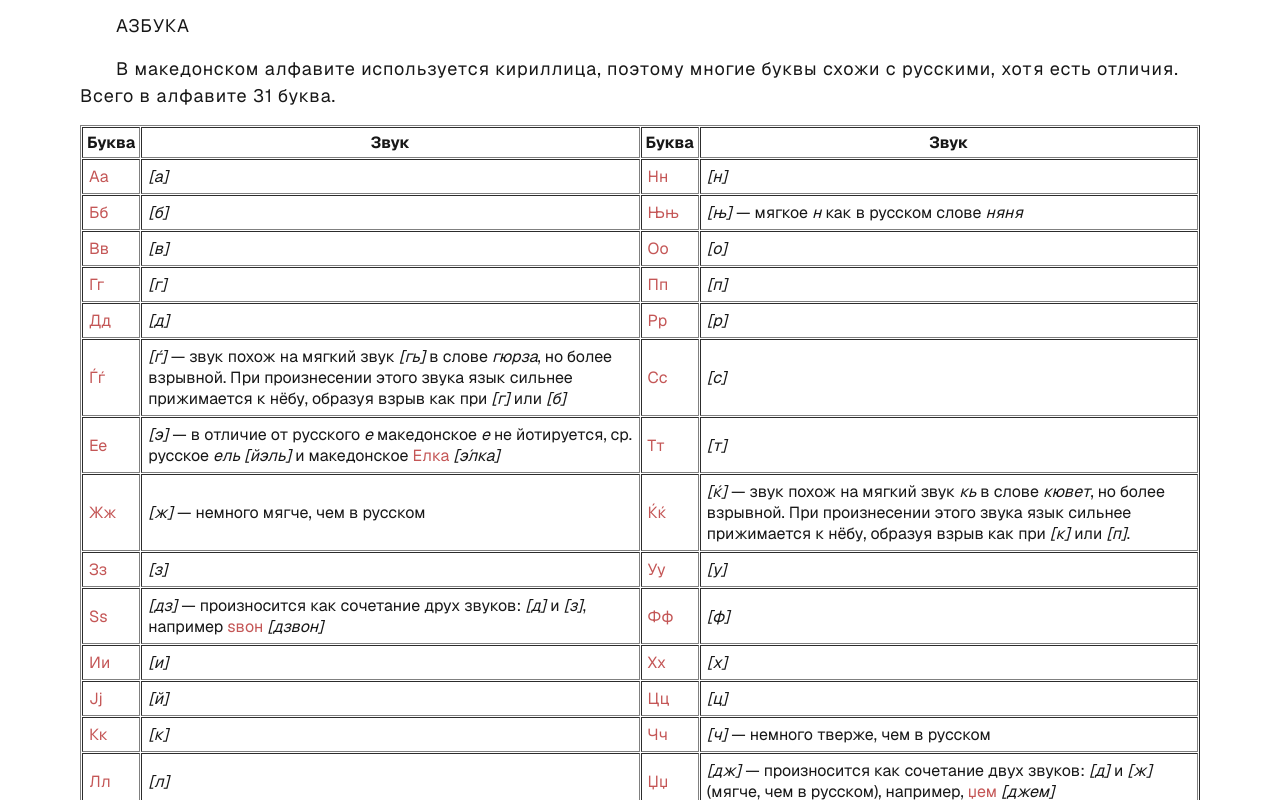
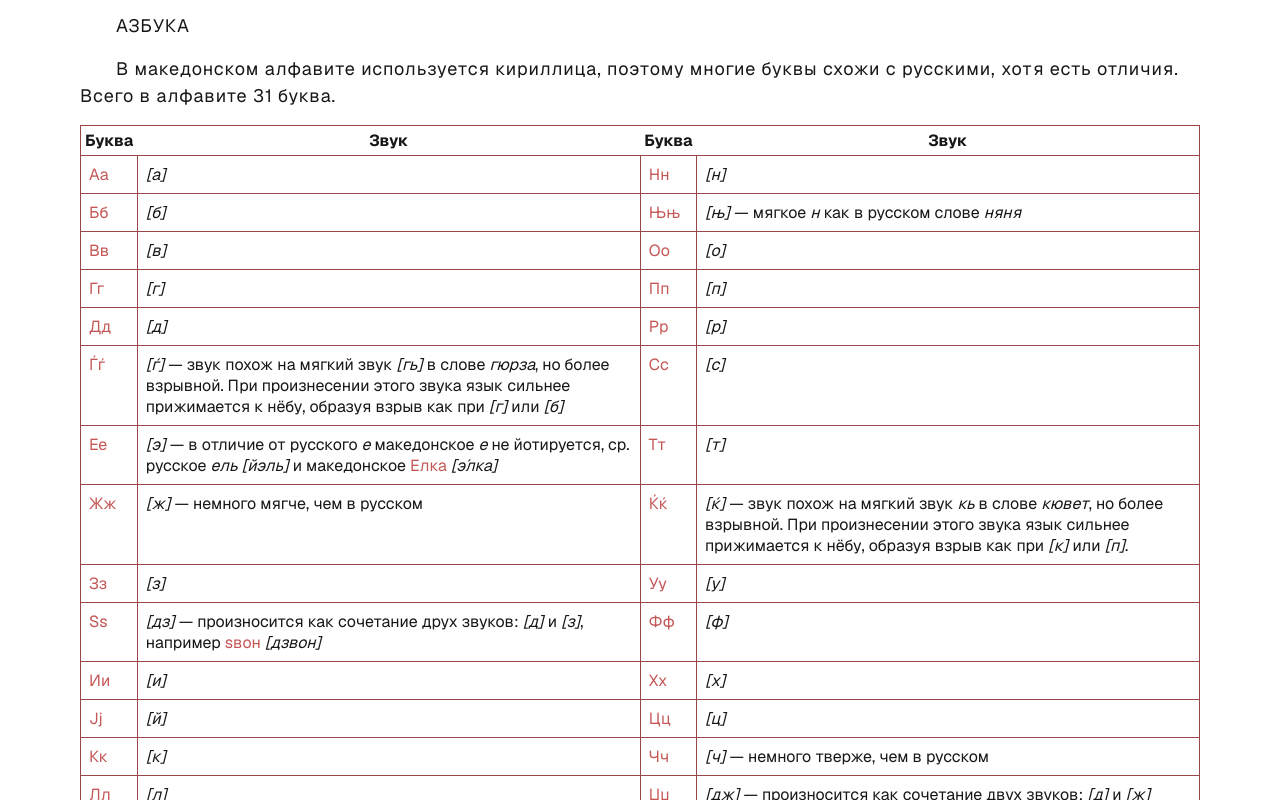
Before and after one commit to Andrey1914/mkd-self-teacher, a Next.js app: page / in a window 1280 px wide. Shown: the part 820-1620 px from the top of the page. Built offline with nearby package versions, Linux system fonts and the light colour scheme.

Commit message:
added section grammar

```diff
--- a/components/Lessons/Lesson1.tsx
+++ b/components/Lessons/Lesson1.tsx
@@ -1,8 +1,9 @@
 import React from "react";
-import parse from "html-react-parser";
+
 import lesson1 from "../../prisma/lessons/lesson-1";
 import { Exercise1 } from "@/components/Exercises/Lesson1/Exercise1";
 import { Vocabulary1 } from "@/components/Vocabulary/Lesson1/Vocabulary1";
+import { formatText } from "@/utils/textFormat";
 
 export function Lesson1() {
   let vocabIndex = 0;
@@ -11,15 +12,21 @@ export function Lesson1() {
 
   return (
     <>
-      <h1>{parse(lesson1.title?.join(", ") ?? "Без названия")}</h1>
+      <h1>{formatText(lesson1.title?.join(", ") ?? "Без названия")}</h1>
       {lesson1.sections?.map((section, i) => (
         <section key={i} style={{ marginBottom: "2rem" }}>
           {!handledTypes.includes(section.type) &&
             (Array.isArray(section.title)
               ? section.title.length > 0 && (
-                  <h2>{parse(section.title.join(", "))}</h2>
+                  <h2>{formatText(section.title.join(", "))}</h2>
                 )
-              : section.title && <h2>{parse(section.title)}</h2>)}
+              : section.title && <h2>{formatText(section.title)}</h2>)}
+
+          {Array.isArray(section.subtitle) && section.subtitle.length > 0 && (
+            <h3 style={{ marginTop: "-0.5rem", marginBottom: "1rem" }}>
+              {formatText(section.subtitle.join(", "))}
+            </h3>
+          )}
 
           {section.content?.intro && (
             <>
@@ -41,46 +48,94 @@ export function Lesson1() {
 
               return (
                 <div key={idx} style={{ margin: "1rem 0" }}>
-                  <table border={1} cellPadding={5} cellSpacing={1}>
+                  <table
+                    // border={1}
+                    // cellPadding={5}
+                    // cellSpacing={1}
+                    style={{
+                      width: "100%",
+                      borderCollapse: "collapse",
+                      marginBottom: "1rem",
+                      border: "1px solid #994747",
+                    }}
+                  >
                     <thead>
                       <tr>
-                        <th>Буква</th>
-                        <th>Звук</th>
-                        <th>Буква</th>
-                        <th>Звук</th>
+                        <th
+                          style={{
+                            borderLeft: idx > 0 ? "1px solid #fff" : "none",
+                          }}
+                        >
+                          Буква
+                        </th>
+                        <th
+                          style={{
+                            borderLeft: idx > 0 ? "1px solid #fff" : "none",
+                          }}
+                        >
+                          Звук
+                        </th>
+                        <th
+                          style={{
+                            borderLeft: idx > 0 ? "1px solid #fff" : "none",
+                          }}
+                        >
+                          Буква
+                        </th>
+                        <th
+                          style={{
+                            borderLeft: idx > 0 ? "1px solid #fff" : "none",
+                          }}
+                        >
+                          Звук
+                        </th>
                       </tr>
                     </thead>
                     <tbody>
                       {Array.from({
                         length: Math.max(left.length, right.length),
                       }).map((_, rowIdx) => {
-                        const withItalic = (text: string | undefined) =>
-                          (text ?? "").replace(
-                            /\[([^\]]+)\]/g,
-                            "<em>[$1]</em>"
-                          );
-
                         return (
                           <tr key={rowIdx}>
-                            <td>
-                              {parse(
-                                `<span style="color: rgb(196, 86, 86);">${
-                                  left[rowIdx]?.letter ?? ""
-                                }</span>`
+                            <td
+                              style={{
+                                padding: "0.5rem",
+                                verticalAlign: "top",
+                                border: "1px solid #994747",
+                              }}
+                            >
+                              {formatText(
+                                `<span>${left[rowIdx]?.letter ?? ""}</span>`
                               )}
                             </td>
-                            <td>
-                              {parse(withItalic(left[rowIdx]?.sound ?? ""))}
+                            <td
+                              style={{
+                                padding: "0.5rem",
+                                verticalAlign: "top",
+                                border: "1px solid #994747",
+                              }}
+                            >
+                              {formatText(left[rowIdx]?.sound ?? "")}
                             </td>
-                            <td>
-                              {parse(
-                                `<span style="color: rgb(196, 86, 86);">${
-                                  right[rowIdx]?.letter ?? ""
-                                }</span>`
+                            <td
+                              style={{
+                                padding: "0.5rem",
+                                verticalAlign: "top",
+                                border: "1px solid #994747",
+                              }}
+                            >
+                              {formatText(
+                                `<span>${right[rowIdx]?.letter ?? ""}</span>`
                               )}
                             </td>
-                            <td>
-                              {parse(withItalic(right[rowIdx]?.sound ?? ""))}
+                            <td
+                              style={{
+                                padding: "0.5rem",
+                                verticalAlign: "top",
+                                border: "1px solid #994747",
+                              }}
+                            >
+                              {formatText(right[rowIdx]?.sound ?? "")}
                             </td>
                           </tr>
                         );
@@ -96,23 +151,11 @@ export function Lesson1() {
             section.content.text
               .split(/\n\s*\n/)
               .filter((line) => line.trim().length > 0)
-              .map((paragraph, i) => {
-                const withItalic = paragraph.replace(
-                  /\[([^\]]+)\]/g,
-                  (_, inner) => `<em>[${inner}]</em>`
-                );
-
-                const withBold = withItalic.replace(
-                  /«(.*?)»/g,
-                  (_, inner) => `<strong>${inner}</strong>`
-                );
-
-                return (
+              .map((paragraph, i) => (
                 <p key={i} style={{ marginBottom: 0 }}>
-                    {parse(withBold)}
+                  {formatText(paragraph)}
                 </p>
-                );
-              })}
+              ))}
 
           <div style={{ paddingTop: "2rem" }}>
             {!exercise1 &&
@@ -124,12 +167,6 @@ export function Lesson1() {
           </div>
 
           <>
-            {section.subtitle && (
-              <h3 style={{ padding: "0 0 1rem 1rem" }}>
-                {parse(section.subtitle.join(", "))}
-              </h3>
-            )}
-
             {section.content?.description && section.content?.subtitle && (
               <div
                 style={{
@@ -141,16 +178,12 @@ export function Lesson1() {
                 }}
               >
                 <div style={{ flex: 1 }}>
-                  <h3 style={{ fontStyle: "italic" }}>
-                    {section.content.subtitle.mkd}
-                  </h3>
-                  <p>{parse(section.content.description.mkd)}</p>
+                  <h3>{formatText(section.content.subtitle.mkd)}</h3>
+                  <p>{formatText(section.content.description.mkd)}</p>
                 </div>
                 <div style={{ flex: 1 }}>
-                  <h3 style={{ fontStyle: "italic" }}>
-                    {section.content.subtitle.ru}
-                  </h3>
-                  <p>{parse(section.content.description.ru)}</p>
+                  <h3>{formatText(section.content.subtitle.ru)}</h3>
+                  <p>{formatText(section.content.description.ru)}</p>
                 </div>
               </div>
             )}
@@ -159,7 +192,6 @@ export function Lesson1() {
               <div
                 style={{
                   padding: "5px",
-
                   display: "flex",
                   gap: "2rem",
                   marginBottom: "1rem",
@@ -189,7 +221,7 @@ export function Lesson1() {
                           style={{ marginBottom: "1rem" }}
                         >
                           <strong>{speakerData.speaker.mkd}</strong>{" "}
-                          {parse(speakerData.mkd[replyIndex])}
+                          {formatText(speakerData.mkd[replyIndex])}
                         </p>
                       );
                     })}
@@ -217,7 +249,7 @@ export function Lesson1() {
                           style={{ marginBottom: "1rem" }}
                         >
                           <strong>{speakerData.speaker.ru}</strong>{" "}
-                          {parse(speakerData.ru[replyIndex])}
+                          {formatText(speakerData.ru[replyIndex])}
                         </p>
                       );
                     })}
@@ -260,7 +292,7 @@ export function Lesson1() {
                           </td>
                           <td style={{ padding: "1rem", verticalAlign: "top" }}>
                             <p style={{ color: "#333", textIndent: 0 }}>
-                              {parse(section.content.text)}
+                              {formatText(section.content.text)}
                             </p>
                           </td>
                         </tr>
@@ -289,7 +321,7 @@ export function Lesson1() {
                   style={{
                     width: "100%",
                     borderCollapse: "collapse",
-                    marginBottom: "2rem",
+                    marginBottom: "1rem",
                     border: "1px solid #994747",
                   }}
                 >
@@ -312,15 +344,13 @@ export function Lesson1() {
                     </tr>
                   </thead>
                   <tbody>
-                    {section.content.words.map(
-                      (
-                        row: {
+                    {section.content.words.map((row, idx) => {
+                      const r = row as {
                         land: string;
                         nationality: string;
                         adjective: string;
-                        },
-                        idx: number
-                      ) => (
+                      };
+                      return (
                         <tr key={idx}>
                           <td
                             style={{
@@ -329,9 +359,7 @@ export function Lesson1() {
                               border: "1px solid #994747",
                             }}
                           >
-                            {parse(
-                              `<span style="color: rgb(196, 86, 86);">${row.land}</span>`
-                            )}
+                            {formatText(`<span>${r.land}</span>`)}
                           </td>
                           <td
                             style={{
@@ -340,9 +368,7 @@ export function Lesson1() {
                               border: "1px solid #994747",
                             }}
                           >
-                            {parse(
-                              `<span style="color: rgb(196, 86, 86);">${row.nationality}</span>`
-                            )}
+                            {formatText(`<span>${r.nationality}</span>`)}
                           </td>
                           <td
                             style={{
@@ -351,58 +377,90 @@ export function Lesson1() {
                               border: "1px solid #994747",
                             }}
                           >
-                            {parse(
-                              `<span style="color: rgb(196, 86, 86);">${row.adjective}</span>`
-                            )}
+                            {formatText(`<span>${r.adjective}</span>`)}
                           </td>
                         </tr>
-                      )
-                    )}
+                      );
+                    })}
                   </tbody>
                 </table>
               )}
+          </>
 
-            {/* {section.type === "countries-nationalities" && (
+          <>
+            {section.type === "grammar" &&
+              Array.isArray(section.content?.subtitle) &&
+              Array.isArray(section.content?.words) && (
                 <table
                   style={{
                     width: "100%",
                     borderCollapse: "collapse",
-                  marginBottom: "2rem",
+                    border: "1px solid #994747",
+                    margin: "1rem 0",
                   }}
                 >
                   <thead>
                     <tr style={{ backgroundColor: "#994747", color: "#fff" }}>
-                    {section.content.subtitle?.map((title, idx) => (
+                      {section.content.subtitle.map(
+                        (col: string, colIdx: number) => (
                           <th
-                        key={idx}
+                            key={colIdx}
                             style={{
                               padding: "0.5rem",
-                          borderLeft: idx > 0 ? "2px solid #fff" : "none",
+                              borderLeft:
+                                colIdx > 0 ? "1px solid #fff" : "none",
                               textAlign: "center",
                             }}
                           >
-                        {title}
+                            {col}
                           </th>
-                    ))}
+                        )
+                      )}
                     </tr>
                   </thead>
                   <tbody>
-                  {section.content.words?.map((row, idx) => (
+                    {section.content.words.map((row, idx) => {
+                      const r = row as {
+                        persone: string;
+                        singular: string;
+                        plural: string;
+                      };
+
+                      return (
                         <tr key={idx}>
-                      <td style={{ padding: "0.5rem", verticalAlign: "top" }}>
-                        {row.land}
+                          <td
+                            style={{
+                              padding: "0.5rem",
+                              verticalAlign: "top",
+                              border: "1px solid #994747",
+                            }}
+                          >
+                            {formatText(r.persone)}
                           </td>
-                      <td style={{ padding: "0.5rem", verticalAlign: "top" }}>
-                        {row.nationality}
+                          <td
+                            style={{
+                              padding: "0.5rem",
+                              verticalAlign: "top",
+                              border: "1px solid #994747",
+                            }}
+                          >
+                            {formatText(r.singular)}
                           </td>
-                      <td style={{ padding: "0.5rem", verticalAlign: "top" }}>
-                        {row.adjective}
+                          <td
+                            style={{
+                              padding: "0.5rem",
+                              verticalAlign: "top",
+                              border: "1px solid #994747",
+                            }}
+                          >
+                            {formatText(r.plural)}
                           </td>
                         </tr>
-                  ))}
+                      );
+                    })}
                   </tbody>
                 </table>
-            )} */}
+              )}
           </>
         </section>
       ))}
--- /dev/null
+++ b/utils/textFormat.ts
@@ -0,0 +1,13 @@
+import parse from "html-react-parser";
+
+export const formatText = (text: string) => {
+  const withItalic = text.replace(
+    /\[([^\]]+)\]/g,
+    (_, inner) => `<em>[${inner}]</em>`
+  );
+  const withBold = withItalic.replace(
+    /«(.*?)»/g,
+    (_, inner) => `<strong>${inner}</strong>`
+  );
+  return parse(withBold);
+};
```
Also changed, not shown: prisma/lessons/lesson-1.ts (+42 -2 lines). Lines whose indentation alone changed are shown as unchanged.
